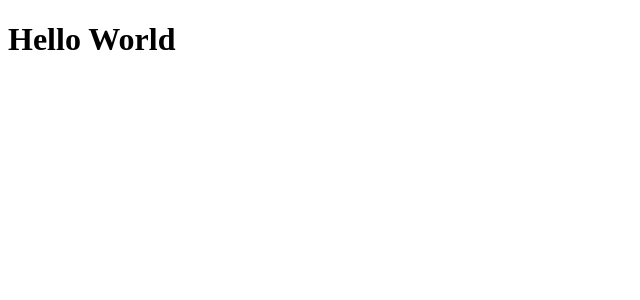
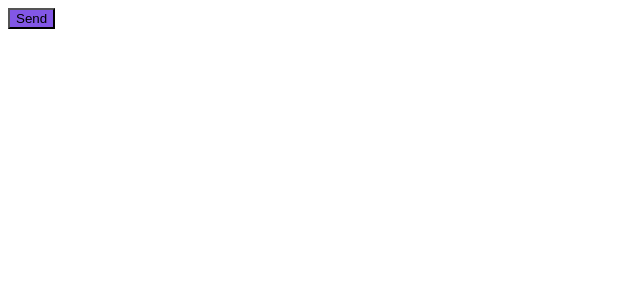
Before and after one commit to vivianequeiroz/next-shop, a Next.js app: page / in a window 1280 px wide. Shown: the top 300 px of the page, without its empty margins (0-640 px from the left). Built offline with nearby package versions, Linux system fonts and the light colour scheme.

Commit message:
feat: rendering css in server side with stitches

```diff
--- a/package.json
+++ b/package.json
@@ -9,6 +9,7 @@
     "lint": "next lint"
   },
   "dependencies": {
+    "@stitches/react": "^1.2.8",
     "@types/node": "20.6.3",
     "@types/react": "18.2.22",
     "@types/react-dom": "18.2.7",
--- a/pages/_document.tsx
+++ b/pages/_document.tsx
@@ -1,3 +1,4 @@
+import { getCssText } from '@/styles'
 import { Html, Head, Main, NextScript } from 'next/document'
 export default function Document() {
   return (
@@ -6,7 +7,7 @@
       <link rel="preconnect" href="https://fonts.googleapis.com" />
       <link rel="preconnect" href="https://fonts.gstatic.com" crossOrigin='anonymous' />
       <link href="https://fonts.googleapis.com/css2?family=Roboto+Mono:wght@400;700&family=Roboto:wght@400;700&display=swap" rel="stylesheet" />
-
+      <style id="stitches" dangerouslySetInnerHTML={{ __html: getCssText()}} />
       </Head>
       <body>
         <Main />
--- a/pages/index.tsx
+++ b/pages/index.tsx
@@ -1,5 +1,11 @@
+import { styled } from '../styles';
+
+const Button = styled('button', {
+  backgroundColor: '$defaultPurple'
+})
+
 export default function Home() {
   return (
-    <h1>Hello World</h1>
+    <Button>Send</Button>
   )
 }
--- /dev/null
+++ b/styles/index.ts
@@ -0,0 +1,19 @@
+import { createStitches } from '@stitches/react';
+
+export const {
+  config,
+  styled,
+  theme,
+  css,
+  createTheme,
+  globalCss,
+  keyframes,
+  getCssText,
+} = createStitches({
+
+  theme: {
+    colors: {
+      defaultPurple: '#8257e6',
+    }
+  }
+})
```
Also changed, not shown: 1 other file (tests, documents, lock files or other folders).
